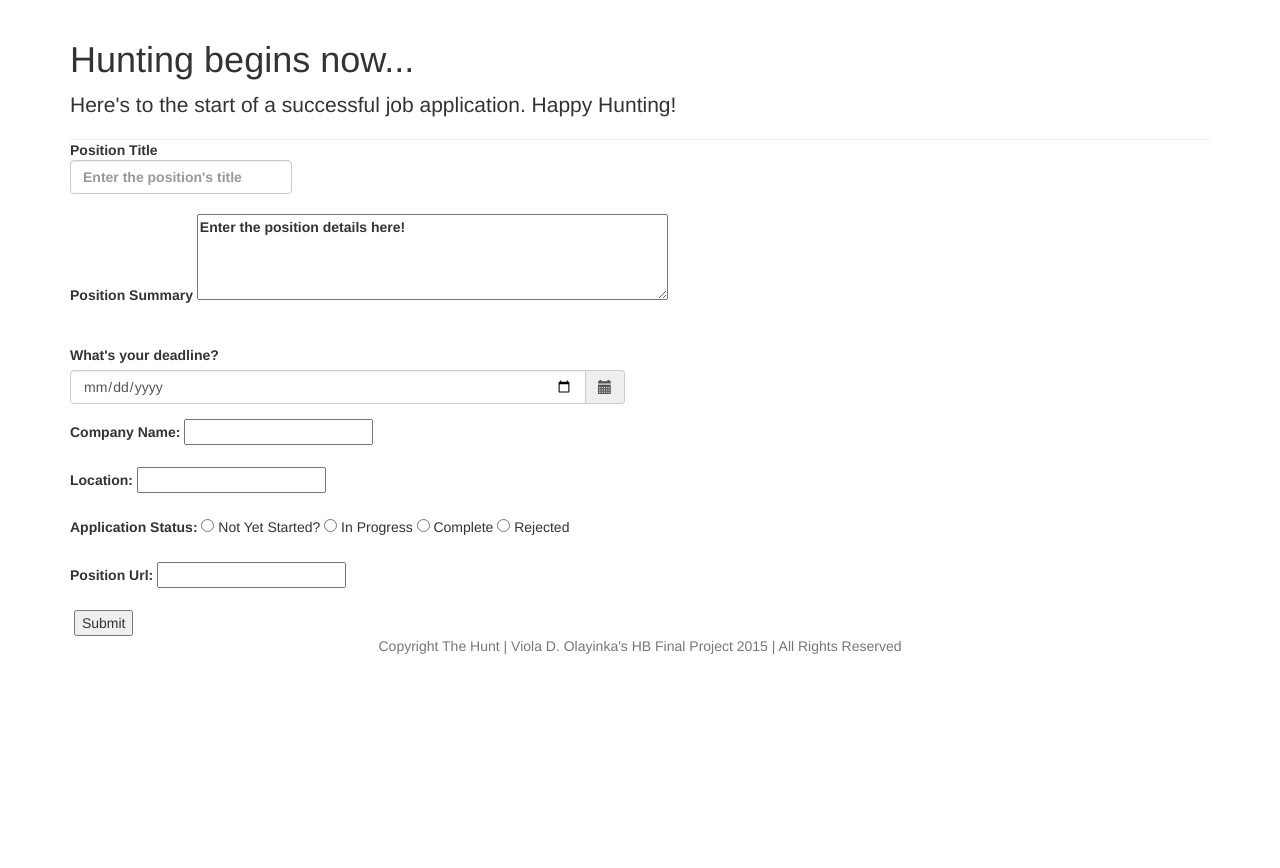
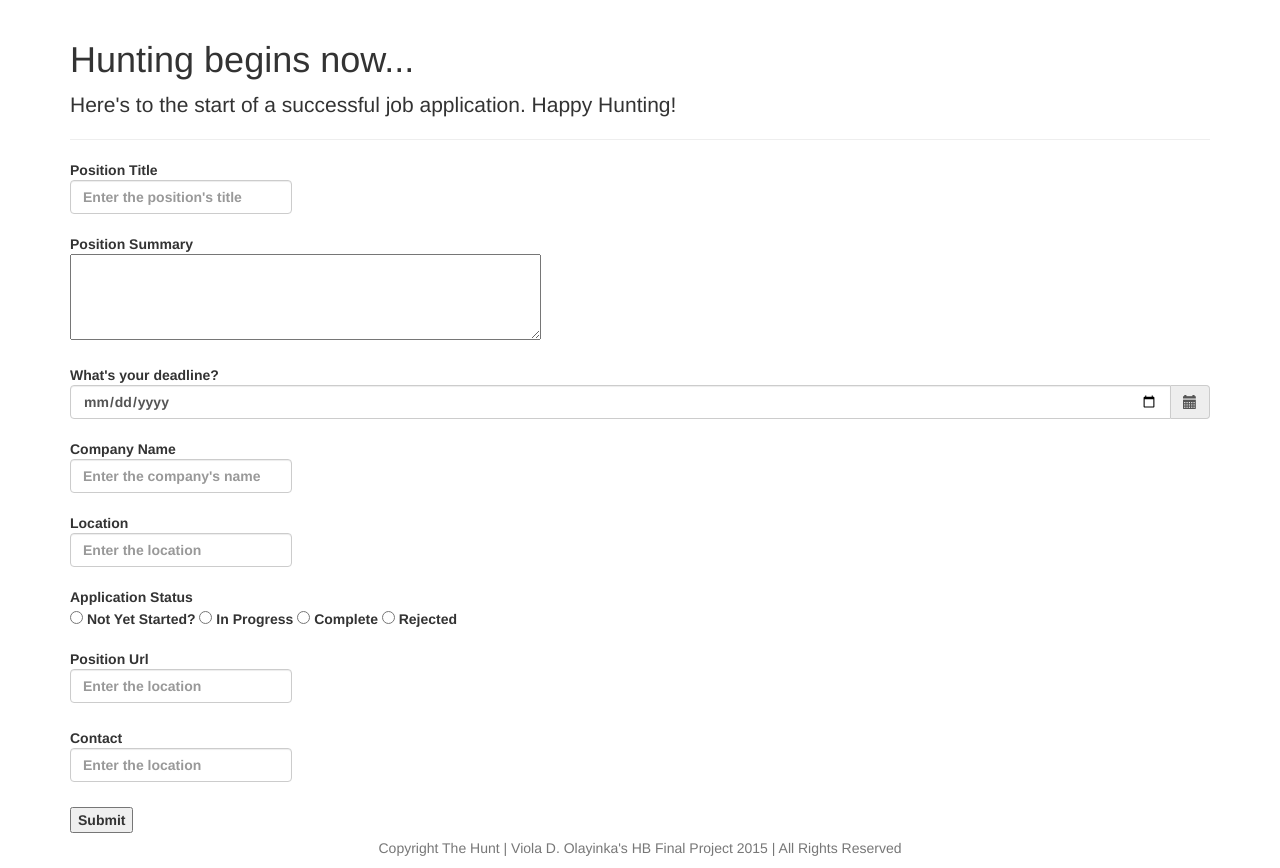
Before and after one commit to violadolayinka/The_Hunt, a Flask app: page /position in a window 1280 px wide. Shown: the part 52-920 px from the top of the page. Before the commit the page ends 706 px from the top, so only its background shows below. Run offline with Flask 2, Linux system fonts and the light colour scheme; the visitor is signed in with stand-in values (Sample User, id 1); data comes from the database, SQL or seed files in the repository; data that the repository does not hold is empty; some libraries are stand-ins or nearby versions.

```diff
--- a/static/css/the_hunt.css
+++ b/static/css/the_hunt.css
@@ -14,6 +14,10 @@
   background: #0DD6FF;
 }
 */
+.label-as-badge {
+    border-radius: 1em;
+}
+
 .circle-image{
     width:200px;
     height:200px;
--- a/templates/position.html
+++ b/templates/position.html
@@ -10,8 +10,8 @@
     <p><strong>Have you made progress on this application? Update your status here:</strong></p>
        <form action="/position/{{position.position_id}}" method='POST'>
           <label for="application_status"><strong>Updated Application Status:</strong></label>
-          <input type="radio" name="status" value="not_yet_started"> Not Yet Started?
-          <input type="radio" name="status" value="in_progress"> In Progress
+          <input type="radio" name="status" value="not yet started"> Not Yet Started?
+          <input type="radio" name="status" value="in progress"> In Progress
           <input type="radio" name="status" value="complete"> Complete
           <input type="radio" name="status" value="rejected"> Rejected
           </label>
--- a/templates/positions.html
+++ b/templates/positions.html
@@ -8,7 +8,7 @@
     </p>
   </div>
 
-
+<br>
   <form action="/submit_position" method='POST'>
     <div class="form-group">
       <label for="title"> Position Title
@@ -18,68 +18,84 @@
                placeholder="Enter the position's title">
       </label>
     </div>
-
     <div class="form-group">
       <label for="position_summary">Position Summary
-        <textarea rows="4" cols="50" name="position_summary" value="position_summary">Enter the position details here!</textarea>
+        <br><textarea rows="4"
+                  cols="50"
+                  name="position_summary"
+                  value="position_summary"
+                  placeholder="Enter the position details here!">
+            </textarea>
+      </label>
     </div>
-  <br>
-  <div class="row">
-      <div class='col-sm-6'>
     <div class="form-group">
-            <label for="deadline"><strong>What's your deadline?</strong></label>
+          <label for="deadline">What's your deadline?
             <div class='input-group date' id='datetimepicker1'>
-                  <input type="date" name="deadline" value="deadline" class="form-control" />
-                  <span class="input-group-addon">
-                      <span class="glyphicon glyphicon-calendar"></span>
-                  </span>
+              <input type="date" name="deadline" value="deadline" class="form-control" /><span class="input-group-addon"><span class="glyphicon glyphicon-calendar"></span></span>
             </div>
-          </div>
-      </div>
+          </label>
       <script type="text/javascript">
           $(function () {
               $('#datetimepicker1').datetimepicker();
           });
       </script>
     </div>
-
-
-
-
-
-
-
-
-
-
-
-
+    <div class="form-group">
+      <label for="company_name">Company Name
+        <input type="text"
+               name="company_name"
+               class="form-control"
+               placeholder="Enter the company's name">
+      </label>
+    </div>
+    <div class="form-group">
+      <label for="location">Location
+        <input type="text"
+               name="location"
+               class="form-control"
+               placeholder="Enter the location">
+      </label>
+    </div>
+    <div class="form-group">
+      <label for="application_status">Application Status<br>
+        <input type="radio"
+               name="status"
+               value="not yet started"
+               required> Not Yet Started?
+        <input type="radio"
+               name="status"
+               value="in progress"
+               required> In Progress
+        <input type="radio"
+               name="status"
+               value="complete"
+               required> Complete
+        <input type="radio"
+               name="status"
+               value="rejected"
+               required> Rejected
+      </label>
+    </div>
     <div>
-    <label for="company_name"><strong>Company Name:</strong></label>
-      <input type="text" name="company_name">
-  </div>
-  <br>
+      <label for="position_url">Position Url
+        <input type="text"
+               name="position_url"
+               class="form-control"
+               placeholder="Enter the location">
+      </label>
+    </div><br>
     <div>
-    <label for="location"><strong>Location:</strong></label>
-      <input type="text" name="location">
-  </div>
-  <br>
+      <label for="position_url">Contact
+        <input type="text"
+               name="position_url"
+               class="form-control"
+               placeholder="Enter the location">
+      </label>
+    </div><br>
     <div>
-    <label for="application_status"><strong>Application Status:</strong></label>
-      <input type="radio" name="status" value="not_yet_started" required> Not Yet Started?
-      <input type="radio" name="status" value="in_progress" required> In Progress
-      <input type="radio" name="status" value="complete" required> Complete
-      <input type="radio" name="status" value="rejected" required> Rejected
-  </div>
-  <br>
-  <div>
-    <label for="position_url"><strong>Position Url:</strong></label>
-      <input type="text" name="position_url">
-  </div>
-  <br>
-  <div>
-    <label for="submit"></label>
+      <label for="submit">
         <input type="submit">
+      </label>
     </div>
   </form>
 </div>
--- a/templates/welcomepage.html
+++ b/templates/welcomepage.html
@@ -9,7 +9,8 @@
 <div class="wrap">
 
 <!-- h1 align="center">The Hunt</h1> -->
-
+<br>
+<br>
  <div align="center"><img src="../static/img/the_hunt.jpg" width="600"></div>
 <br><br>
 <div class="container" align="center">
```
Also changed, not shown: model.py (+13 -0 lines), templates/dashboard.html (+32 -1 lines). Lines whose indentation alone changed are shown as unchanged.
